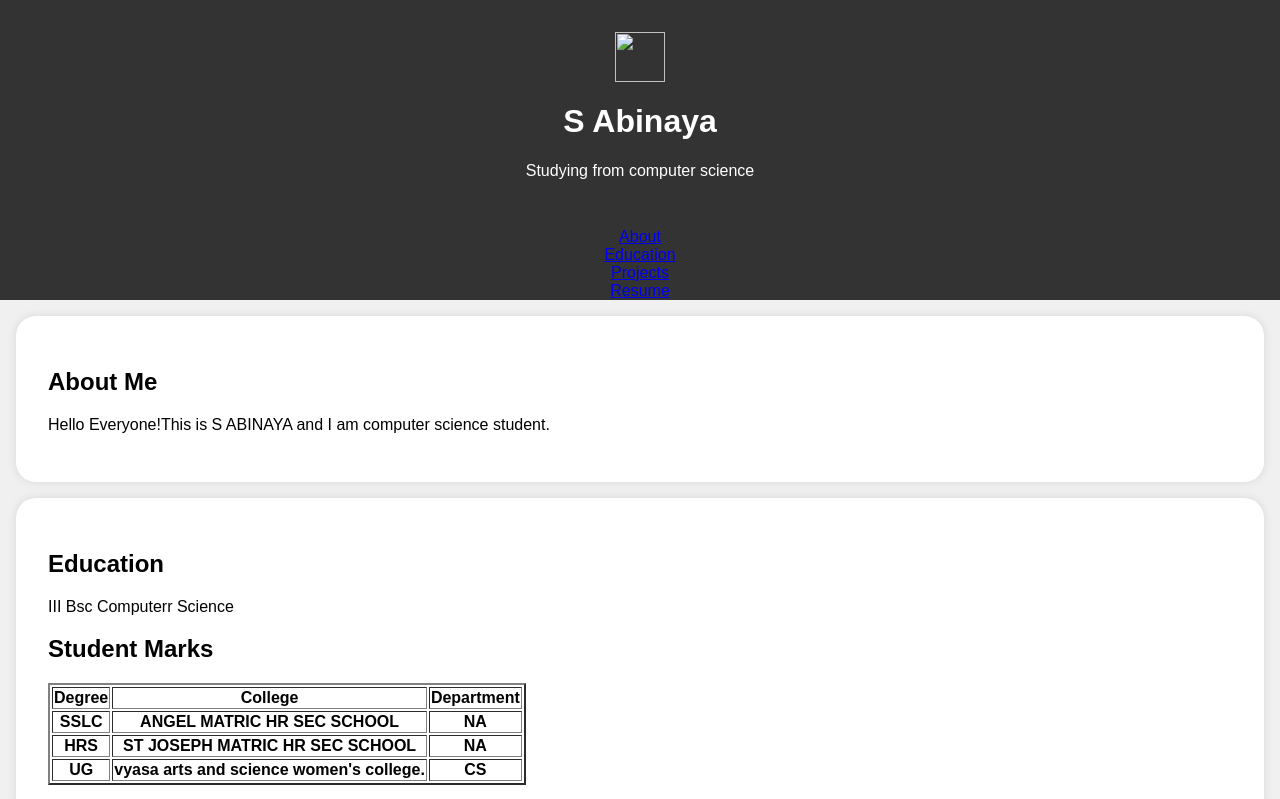
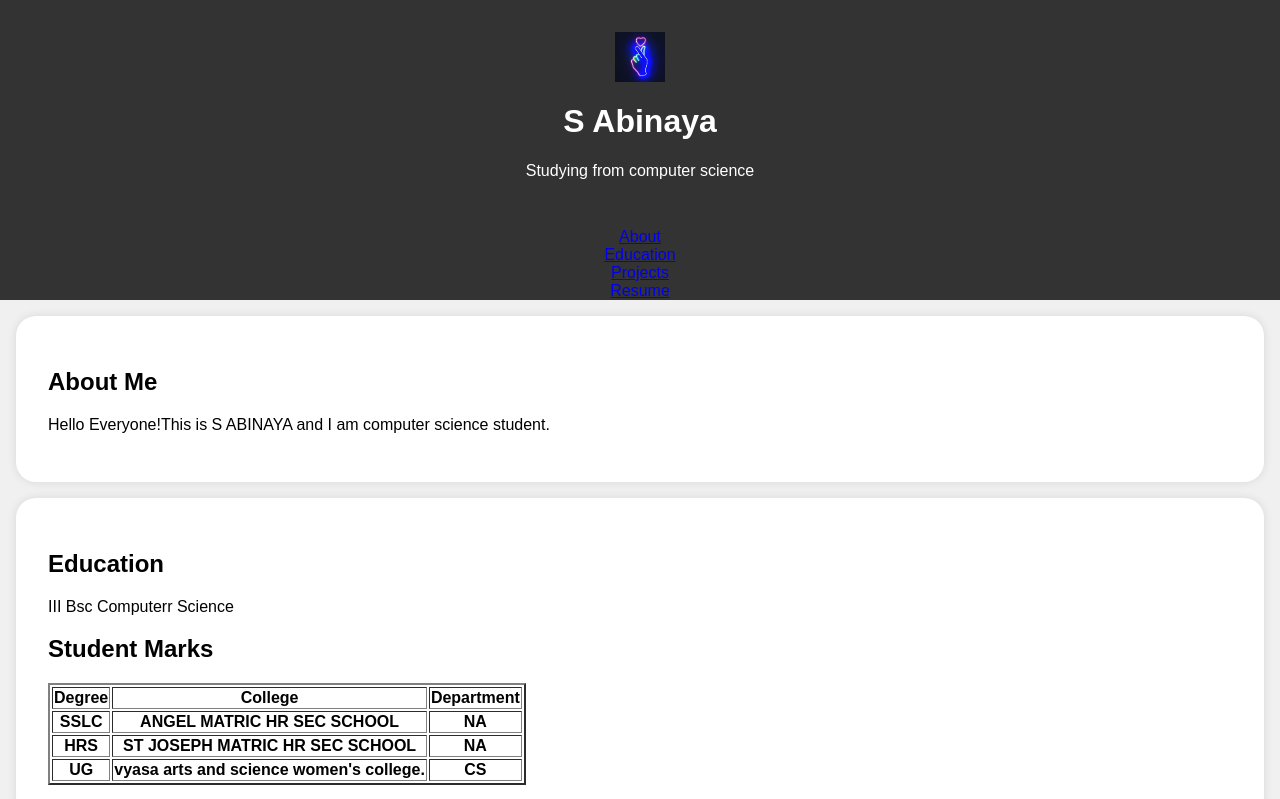
Before and after one commit to Abinaya1617/abinay, a plain HTML site: page index.html in a window 1280 px wide. Shown: the top 799 px of the page. Drawn offline with Linux system fonts and the light colour scheme.

Commit message:
Update index.html

```diff
--- a/index.html
+++ b/index.html
@@ -70,7 +70,7 @@ color:#fff;
 <body>
  <header>
   <div class="header-content">
-    <img src="abi" width="50px" height="50px">
+    <img src="abina.png" width="50px" height="50px">
     <h1> S Abinaya</h1>
     <p> Studying from computer science </p>
   </div>
```
